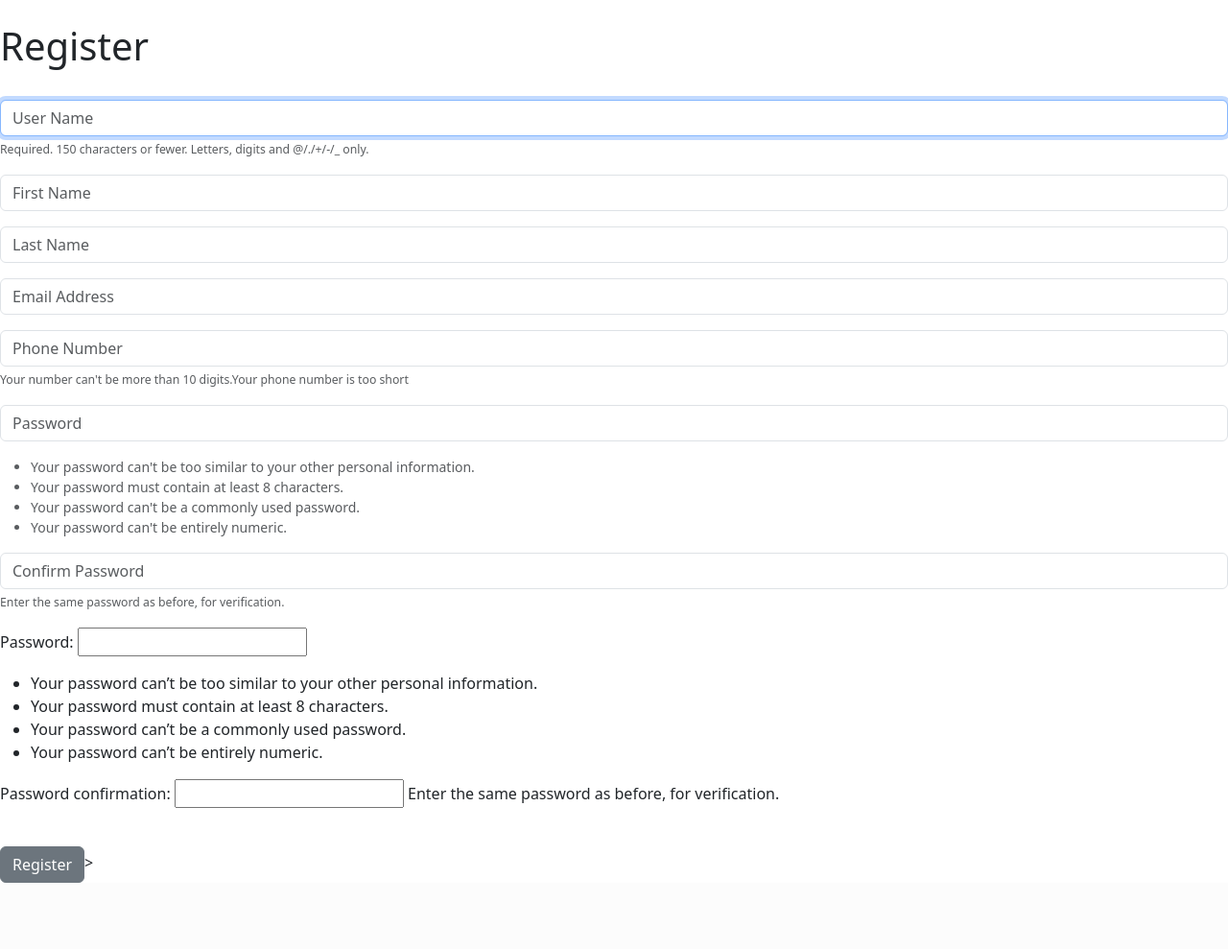
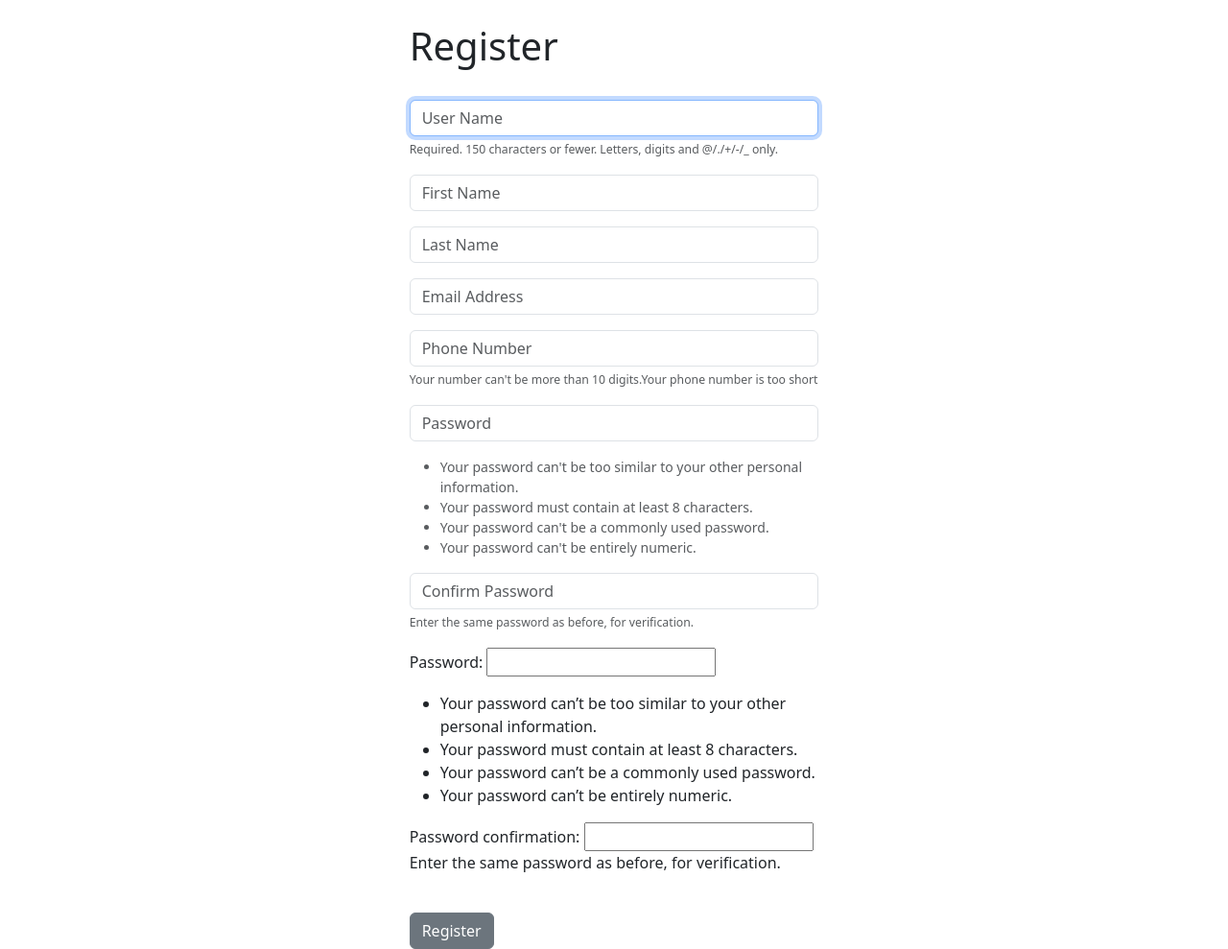
Before and after one commit to maaz-shahid99/CRM_App, a Django app: page /register/ in a window 1280 px wide. Shown: the part 56-1045 px from the top of the page at 96% size. Before the commit the page ends 976 px from the top, so only its background shows below. Run offline with Django 4.2, Linux system fonts and the light colour scheme.

Commit message:
Forms Updated

```diff
--- a/CRM/website/templates/register.html
+++ b/CRM/website/templates/register.html
@@ -2,9 +2,12 @@
 {% block content %}
 
 
-<div class=""col-md-6 offset-md-3>
-<h1>Register</h1>
-<br/>
+<div class="col-md-6 offset-md-4">
+    <h1>Register</h1>
+    <br/>
+</div>
+
+<div class="col-md-4 offset-md-4">
 
 <form method="POST">
     {% csrf_token %}
@@ -12,7 +15,7 @@
     {{ form.as_p }}
 
     <br/>
-    <button type="submit" class="btn btn-secondary">Register</button>>
+    <button type="submit" class="btn btn-secondary">Register</button>
 </form>
 </div>
 {% endblock %}
```
